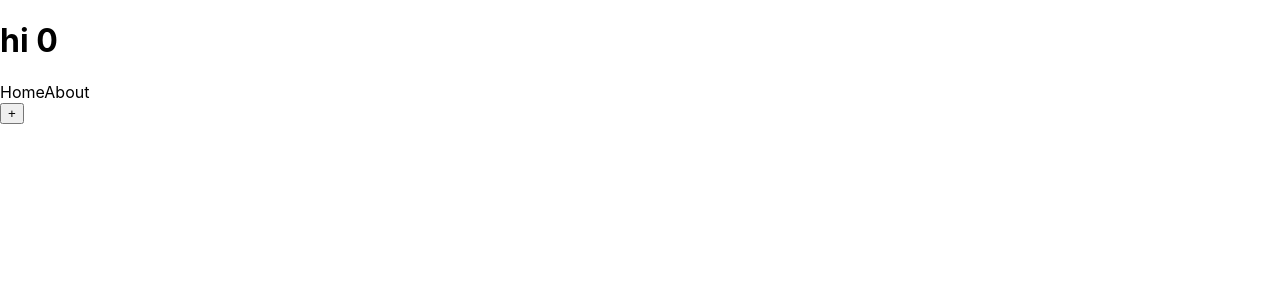
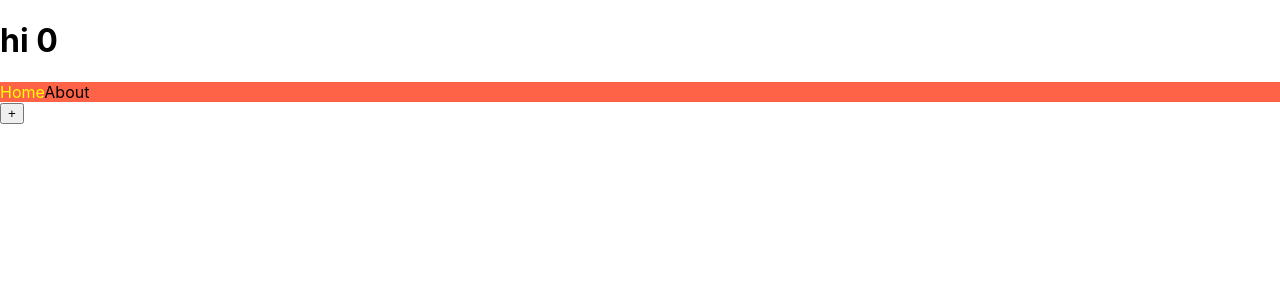
Before and after one commit to pgg-dev/nextjs-intro, a Next.js app: page / in a window 1280 px wide. Shown: the top 300 px of the page. Built offline with nearby package versions, Linux system fonts and the light colour scheme.

Commit message:
Feat: style jsx

```diff
--- a/components/NavBar.tsx
+++ b/components/NavBar.tsx
@@ -7,11 +7,21 @@
   return (
     <nav>
       <Link href="/">
-        <a>Home</a>
+        <a className={router.pathname === "/" ? "active" : ""}>Home</a>
       </Link>
       <Link href="/about">
-        <a>About</a>
+        <a className={router.pathname === "/about" ? "active" : ""}>About</a>
       </Link>
+      <style jsx>
+        {`
+          nav {
+            background-color: tomato;
+          }
+          .active {
+            color: yellow;
+          }
+        `}
+      </style>
     </nav>
   );
 }
```
